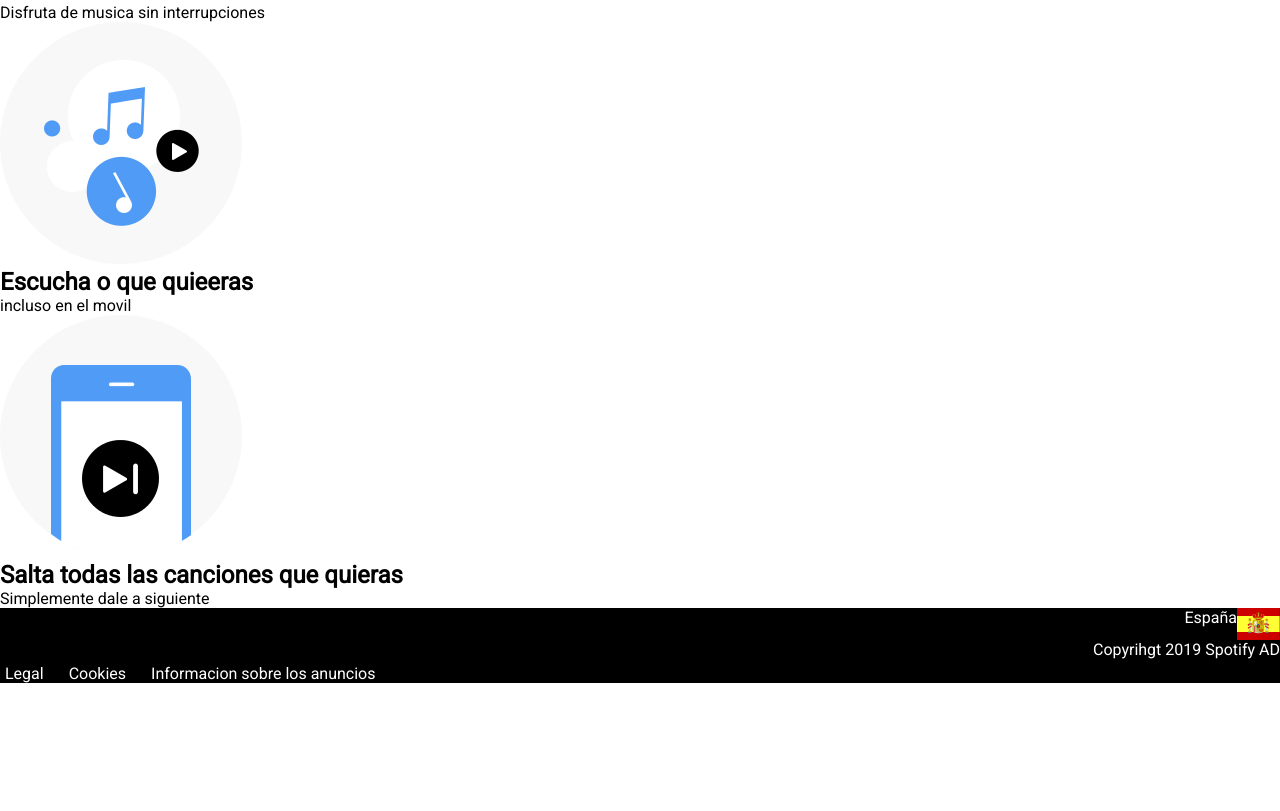
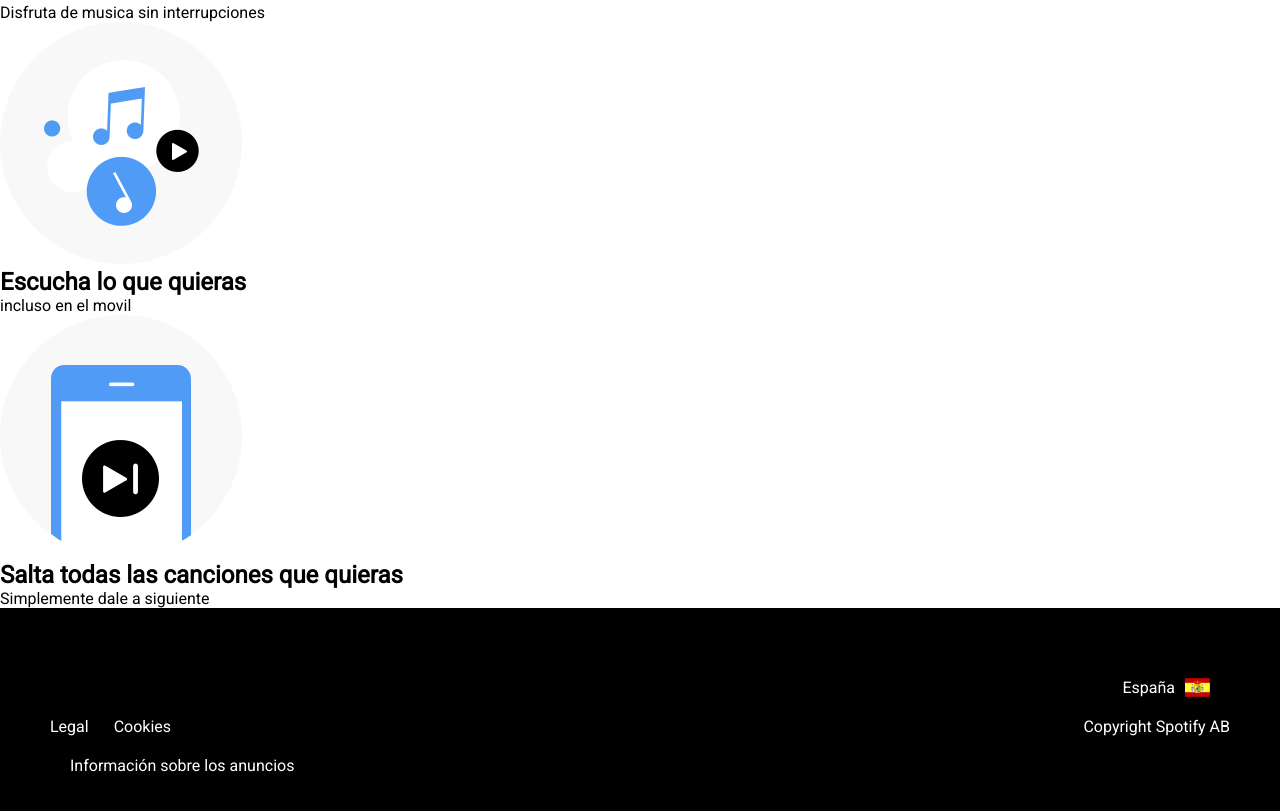
Before and after one commit to Adalab/promo-u-module-1-pair-2-spotify, a plain HTML site: page index.html in a window 1280 px wide. Shown: the part 727-1538 px from the top of the page. Before the commit the page ends 1415 px from the top, so only its background shows below. Drawn offline with Linux system fonts and the light colour scheme.

Commit message:
update footer

```diff
--- a/css/style.css
+++ b/css/style.css
@@ -15,11 +15,14 @@ header{
     background-color:var(--color-secundary);
     display: flex;
     justify-content: space-between;
+    position: sticky;
+    z-index: 100;
+    top: 0;
+    left: 0;
 }
 .logo{
     background-color: var(--color-secundary);
-    with:55px;
-    height: 30px;
+    width:100px;
     margin:10px;
 }
 .menu{
@@ -29,24 +32,39 @@ header{
 
 }
 .section1 {
-    background-color: rgb(72, 110, 224);
-
+    background-color: rgb(37, 150, 190);
     color: white;}
 footer{
     background-color: black;
     color:white;
+    padding: 50px;
 
 }
-.hijo1{
+.bandera{
+    width: 25px;
+
+}
+.footer1{
     display:flex;
     justify-content: flex-end;
+    margin: 20px;
+    gap: 10px;
 }
-.hijo2{ display:flex;
-    justify-content: flex-end;}
-.hijo3{
+.footer2{
+    display:flex;
+    justify-content: space-between;
+}
+.footer3{
     display:flex;
     justify-content: flex-start;
-    gap:25px;
-    list-style: none;
-    margin:5px
+    margin: 20px;
 }
+.minifooter{
+    display: flex;
+    gap: 25px;
+
+}
+a{
+    color: var(--color-primary);
+    text-decoration: none;
+}
--- a/index.html
+++ b/index.html
@@ -1,11 +1,12 @@
 <!DOCTYPE html>
-<html lang="en">
+<html lang="es">
   <head>
     <meta charset="UTF-8" />
     <meta name="viewport" content="width=device-width, initial-scale=1.0" />
-    <title>Document</title>
+    <title>Spotify</title>
+    <link rel="stylesheet" href="https://fonts.googleapis.com/css?family=Roboto">
     <link rel="stylesheet" href="./css/style.css">
-    <link rel="stylesheet" href="https://fonts.googleapis.com/css?family=Roboto">
+
   </head>
   <body>
     <header>
@@ -36,7 +37,7 @@
         </li>
         <li>
           <img src="./images/benefit-3.png" alt="" />
-          <h2>Escucha o que quieeras</h2>
+          <h2>Escucha lo que quieras</h2>
           <p>incluso en el movil</p>
         </li>
         <li>
@@ -48,19 +49,14 @@
       </section>
       <footer>
         <nav>
-            <ul>
-                <li class="hijo1">España
-                    <img src="./images/es.svg" alt="" </li>
-
-                <li class="hijo2">Copyrihgt 2019 Spotify AD </li>
-            </ul>
-        </nav>
-        <nav>
-           <ul class="hijo3">
-            <li>Legal</li>
-            <li>Cookies</li>
-            <li>Informacion sobre los anuncios</li>
-           </ul>
+          <span class="footer1">España<img src="./images/es.svg" alt="" class="bandera"></span>
+          <span class="footer2">
+            <div class="minifooter"><a href="#">Legal</a>
+            <a href="#">Cookies</a>
+            </div>
+            <p>Copyright Spotify AB</p>
+          </span>
+          <span class="footer3">Información sobre los anuncios</span>
         </nav>
       </body>
       </footer>
```
Also changed, not shown: 1 other file.
